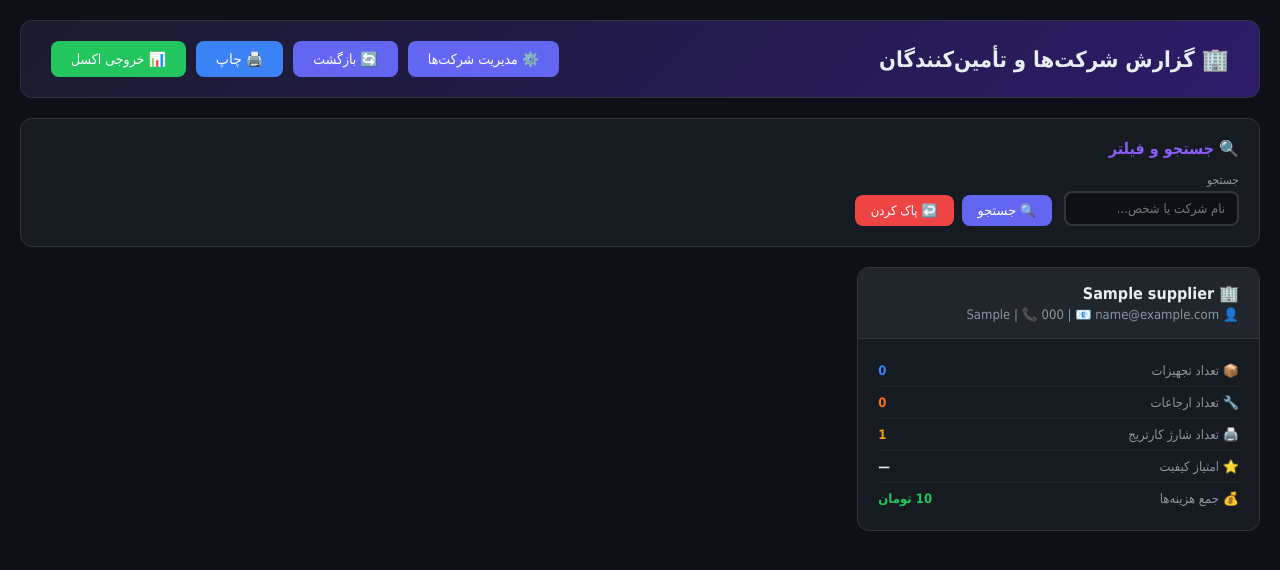
After one commit to Farhan-Majidzadeh/Repo-IT-System, a Django app: page /reports/suppliers/ in a window 1280 px wide. The commit adds this page. Shown: the top 570 px of the page. Run offline with Django 4.2, Linux system fonts and the light colour scheme; a user stored in the database is signed in; tables that the repository leaves empty hold one stand-in row (values such as "Sample post"); data that the repository does not hold is empty; parts of the project's set-up code (start-up, migrations or seed data) failed here and were passed over.

Commit message:
fix: add missing credentials migration, supplier report template, and excel export types
- Add credentials/0001_initial.py migration (was missing, caused migration errors)
- Add supplier_report.html template (view referenced it but template didn't exist)
- Add consumables and suppliers Excel export types (were missing)
- Use local Chart.js for dashboard instead of CDN
- Add Vazirmatn font to dashboard page

🤖 Generated with Codebuff
Co-Authored-By: Codebuff <noreply@codebuff.com>

```diff
--- a/reports/templates/reports/dashboard.html
+++ b/reports/templates/reports/dashboard.html
@@ -4,11 +4,13 @@
     <meta charset="UTF-8">
     <meta name="viewport" content="width=device-width, initial-scale=1.0">
     <title>داشبورد مدیریت | سیستم مدیریت IT</title>
-    <script src="https://cdn.jsdelivr.net/npm/chart.js@4.4.0/dist/chart.umd.min.js"></script>
+    <link rel="preconnect" href="https://fonts.googleapis.com">
+    <link href="https://fonts.googleapis.com/css2?family=Vazirmatn:wght@300;400;500;600;700&display=swap" rel="stylesheet">
+    <script src="/static/unfold/js/chart/chart.js"></script>
     <style>
         * { margin: 0; padding: 0; box-sizing: border-box; }
         body {
-            font-family: 'Segoe UI', Tahoma, Geneva, Verdana, sans-serif;
+            font-family: 'Vazirmatn', 'Tahoma', sans-serif;
             background: #0d1117;
             color: #e6edf3;
             direction: rtl;
--- /dev/null
+++ b/reports/templates/reports/supplier_report.html
@@ -0,0 +1,244 @@
+<!DOCTYPE html>
+<html lang="fa" dir="rtl">
+<head>
+    <meta charset="UTF-8">
+    <meta name="viewport" content="width=device-width, initial-scale=1.0">
+    <title>{{ report_title }} | سیستم مدیریت IT</title>
+    <style>
+        * { margin: 0; padding: 0; box-sizing: border-box; }
+        body {
+            font-family: 'Vazirmatn', 'Tahoma', sans-serif;
+            background: #0d1117;
+            color: #e6edf3;
+            direction: rtl;
+        }
+        .container { max-width: 1400px; margin: 0 auto; padding: 20px; }
+        .header {
+            background: linear-gradient(135deg, #1a1b2e 0%, #2d1b69 100%);
+            border-radius: 12px;
+            padding: 20px 30px;
+            margin-bottom: 20px;
+            display: flex;
+            justify-content: space-between;
+            align-items: center;
+            border: 1px solid #30363d;
+        }
+        .header h1 { font-size: 22px; }
+        .btn {
+            padding: 10px 20px;
+            border: none;
+            border-radius: 8px;
+            cursor: pointer;
+            font-size: 14px;
+            color: white;
+            text-decoration: none;
+            display: inline-flex;
+            align-items: center;
+            gap: 8px;
+        }
+        .btn-back { background: #6366f1; }
+        .btn-print { background: #3b82f6; }
+        .btn-excel { background: #22c55e; }
+
+        /* فیلترها */
+        .filters {
+            background: #161b22;
+            border-radius: 12px;
+            padding: 20px;
+            margin-bottom: 20px;
+            border: 1px solid #30363d;
+        }
+        .filters h3 { margin-bottom: 15px; color: #8b5cf6; font-size: 16px; }
+        .filter-form {
+            display: flex;
+            flex-wrap: wrap;
+            gap: 12px;
+            align-items: flex-end;
+        }
+        .filter-group { display: flex; flex-direction: column; gap: 4px; }
+        .filter-group label { font-size: 12px; color: #8b949e; }
+        .filter-group input, .filter-group select {
+            background: #0d1117;
+            color: #e6edf3;
+            border: 2px solid #30363d;
+            border-radius: 8px;
+            padding: 8px 12px;
+            font-size: 13px;
+            font-family: inherit;
+            direction: rtl;
+        }
+        .filter-group input:focus, .filter-group select:focus {
+            border-color: #8b5cf6;
+            outline: none;
+        }
+        .filter-actions { display: flex; gap: 8px; align-items: flex-end; }
+
+        /* آمار */
+        .stats-grid {
+            display: grid;
+            grid-template-columns: repeat(auto-fill, minmax(180px, 1fr));
+            gap: 12px;
+            margin-bottom: 20px;
+        }
+        .stat-card {
+            background: #161b22;
+            border-radius: 12px;
+            padding: 16px;
+            border: 1px solid #30363d;
+            text-align: center;
+        }
+        .stat-card .value { font-size: 28px; font-weight: bold; color: #8b5cf6; }
+        .stat-card .label { font-size: 12px; color: #8b949e; margin-top: 4px; }
+
+        /* کارت شرکت */
+        .supplier-cards {
+            display: grid;
+            grid-template-columns: repeat(auto-fill, minmax(350px, 1fr));
+            gap: 16px;
+        }
+        .supplier-card {
+            background: #161b22;
+            border-radius: 12px;
+            border: 1px solid #30363d;
+            overflow: hidden;
+        }
+        .supplier-card-header {
+            background: #21262d;
+            padding: 16px 20px;
+            border-bottom: 1px solid #30363d;
+        }
+        .supplier-card-header h3 { font-size: 16px; color: #e6edf3; }
+        .supplier-card-header .contact { font-size: 13px; color: #8b949e; margin-top: 4px; }
+        .supplier-card-body { padding: 16px 20px; }
+        .supplier-stat {
+            display: flex;
+            justify-content: space-between;
+            padding: 8px 0;
+            border-bottom: 1px solid #21262d;
+            font-size: 13px;
+        }
+        .supplier-stat:last-child { border-bottom: none; }
+        .supplier-stat .label { color: #8b949e; }
+        .supplier-stat .value { font-weight: 600; }
+        .stars { color: #f59e0b; }
+
+        /* جدول */
+        .table-card {
+            background: #161b22;
+            border-radius: 12px;
+            overflow: hidden;
+            border: 1px solid #30363d;
+            margin-top: 20px;
+        }
+        .table-card h3 {
+            padding: 15px 20px;
+            color: #8b5cf6;
+            border-bottom: 1px solid #30363d;
+        }
+        table { width: 100%; border-collapse: collapse; }
+        th {
+            background: #21262d;
+            color: #8b949e;
+            padding: 10px 16px;
+            text-align: right;
+            font-size: 12px;
+        }
+        td {
+            padding: 8px 16px;
+            border-bottom: 1px solid #21262d;
+            font-size: 13px;
+        }
+        tr:hover { background: #1c2333; }
+        .empty-state {
+            text-align: center;
+            padding: 40px;
+            color: #8b949e;
+        }
+
+        @media print {
+            body { background: white; color: black; }
+            .btn, .filters { display: none; }
+            .supplier-card, .stat-card { border: 1px solid #ccc; }
+            .supplier-card-header { background: #f5f5f5; }
+            th { background: #e5e5e5; color: #333; }
+        }
+    </style>
+</head>
+<body>
+    <div class="container">
+        <div class="header">
+            <h1>🏢 {{ report_title }}</h1>
+            <div style="display:flex;gap:10px;">
+                <a href="/admin/warehouse/supplier/" class="btn btn-back">⚙️ مدیریت شرکت‌ها</a>
+                <a href="/reports/suppliers/?search={{ filters.search }}" class="btn btn-back">🔄 بازگشت</a>
+                <button onclick="window.print()" class="btn btn-print">🖨️ چاپ</button>
+                <a href="/reports/export/suppliers/" class="btn btn-excel">📊 خروجی اکسل</a>
+            </div>
+        </div>
+
+        <!-- فیلترها -->
+        <div class="filters">
+            <h3>🔍 جستجو و فیلتر</h3>
+            <form method="get" class="filter-form">
+                <div class="filter-group">
+                    <label>جستجو</label>
+                    <input type="text" name="search" value="{{ filters.search }}" placeholder="نام شرکت یا شخص...">
+                </div>
+                <div class="filter-actions">
+                    <button type="submit" class="btn btn-back" style="padding:8px 16px;font-size:13px;">🔍 جستجو</button>
+                    <a href="/reports/suppliers/" class="btn btn-print" style="padding:8px 16px;font-size:13px;background:#ef4444;">↩️ پاک کردن</a>
+                </div>
+            </form>
+        </div>
+
+        <!-- کارت‌های شرکت‌ها -->
+        <div class="supplier-cards">
+            {% for stat in supplier_stats %}
+            <div class="supplier-card">
+                <div class="supplier-card-header">
+                    <h3>🏢 {{ stat.supplier.name }}</h3>
+                    <div class="contact">
+                        👤 {{ stat.supplier.contact_person|default:"—" }}
+                        | 📞 {{ stat.supplier.phone|default:"—" }}
+                        | 📧 {{ stat.supplier.email|default:"—" }}
+                    </div>
+                </div>
+                <div class="supplier-card-body">
+                    <div class="supplier-stat">
+                        <span class="label">📦 تعداد تجهیزات</span>
+                        <span class="value" style="color:#3b82f6;">{{ stat.asset_count }}</span>
+                    </div>
+                    <div class="supplier-stat">
+                        <span class="label">🔧 تعداد ارجاعات</span>
+                        <span class="value" style="color:#f97316;">{{ stat.referral_count }}</span>
+                    </div>
+                    <div class="supplier-stat">
+                        <span class="label">🖨️ تعداد شارژ کارتریج</span>
+                        <span class="value" style="color:#f59e0b;">{{ stat.charge_count }}</span>
+                    </div>
+                    <div class="supplier-stat">
+                        <span class="label">⭐ امتیاز کیفیت</span>
+                        <span class="value">
+                            {% if stat.avg_rating %}
+                                <span class="stars">{{ stat.avg_rating }}</span> / 5
+                            {% else %}
+                                —
+                            {% endif %}
+                        </span>
+                    </div>
+                    <div class="supplier-stat">
+                        <span class="label">💰 جمع هزینه‌ها</span>
+                        <span class="value" style="color:#22c55e;">{% load humanize %}{{ stat.total_cost|floatformat:0|intcomma }} تومان</span>
+                    </div>
+                </div>
+            </div>
+            {% empty %}
+            <div class="empty-state" style="grid-column:1/-1;">
+                <p style="font-size:48px;">🏢</p>
+                <p style="margin-top:12px;font-size:16px;">شرکتی یافت نشد</p>
+            </div>
+            {% endfor %}
+        </div>
+    </div>
+</body>
+</html>
--- a/reports/views.py
+++ b/reports/views.py
@@ -445,6 +445,47 @@ def export_excel(request, report_type):
                 r.quality_rating or '-',
             ])
 
+    elif report_type == 'consumables':
+        ws.title = "کالاهای مصرفی"
+        headers = ['کد', 'نام', 'وضعیت', 'شعبه', 'تأمین‌کننده', 'تاریخ شروع مصرف', 'تاریخ پایان مصرف']
+        ws.append(headers)
+
+        for cell in ws[1]:
+            cell.font = header_font
+            cell.fill = header_fill
+            cell.alignment = header_alignment
+
+        consumables = Asset.objects.filter(asset_type='consumable').select_related('supplier', 'branch')
+        for c in consumables:
+            ws.append([
+                c.code, c.name, c.get_status_display(),
+                c.branch.name if c.branch else '-',
+                c.supplier.name if c.supplier else '-',
+                str(c.usage_start_date) if c.usage_start_date else '-',
+                str(c.usage_end_date) if c.usage_end_date else '-',
+            ])
+
+    elif report_type == 'suppliers':
+        ws.title = "شرکت‌ها"
+        headers = ['کد', 'نام شرکت', 'شخص تماس', 'تلفن', 'ایمیل', 'تعداد تجهیزات', 'تعداد ارجاعات', 'تعداد شارژ']
+        ws.append(headers)
+
+        for cell in ws[1]:
+            cell.font = header_font
+            cell.fill = header_fill
+            cell.alignment = header_alignment
+
+        suppliers = Supplier.objects.all()
+        for s in suppliers:
+            asset_count = Asset.objects.filter(supplier=s).count()
+            referral_count = AssetReferral.objects.filter(supplier=s).count()
+            charge_count = CartridgeCharge.objects.filter(supplier=s).count()
+            ws.append([
+                s.code, s.name, s.contact_person or '-',
+                s.phone or '-', s.email or '-',
+                asset_count, referral_count, charge_count,
+            ])
+
     # عرض ستون‌ها
     for col in ws.columns:
         max_length = 0
```
Also changed, not shown: credentials/migrations/0001_initial.py (added).
